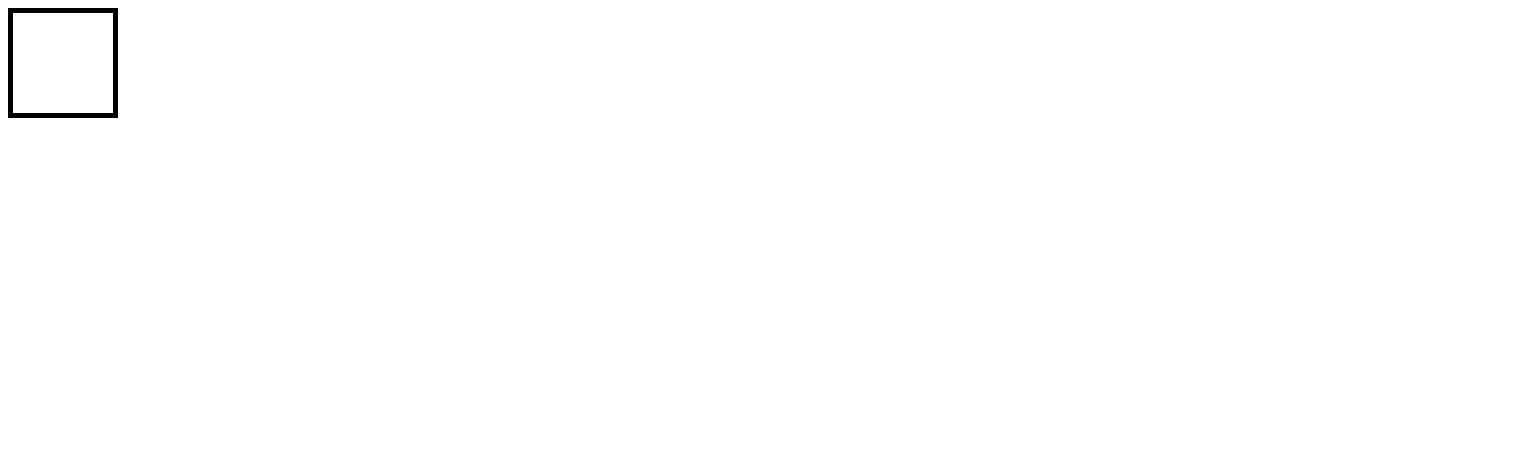
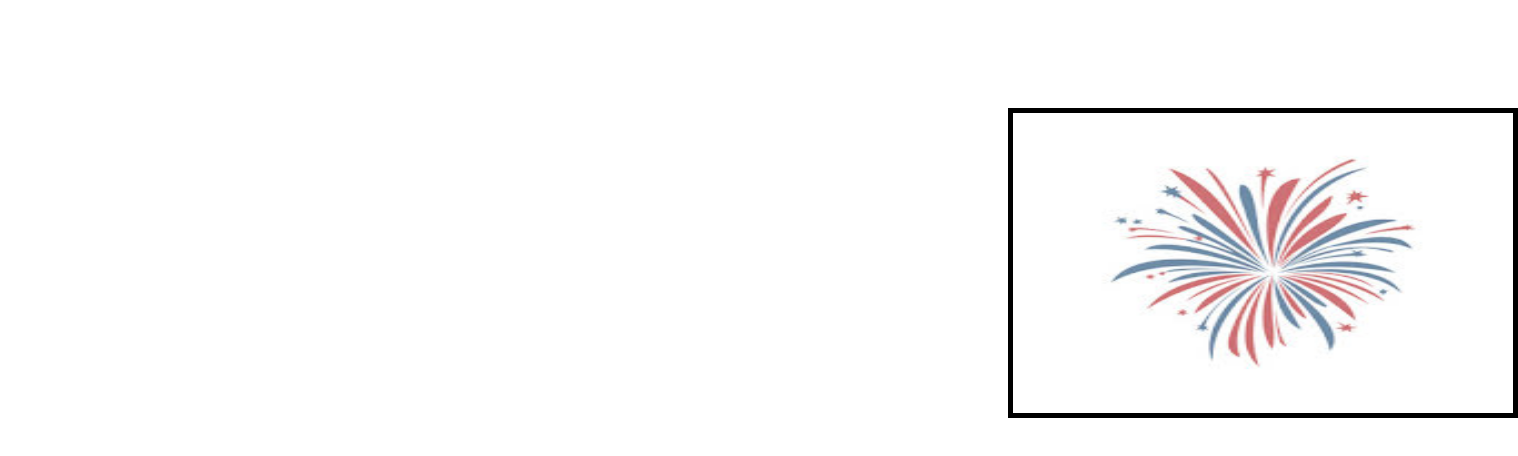
Before and after one commit to divory2/WP-Group5, a plain HTML site: page index.html in a window 1280 px wide. Shown: the whole page, 1518 px wide, since content can reach past the window. Drawn offline with Linux system fonts and the light colour scheme.

Commit message:
firework animation was implemented

```diff
--- a/index.html
+++ b/index.html
@@ -27,7 +27,7 @@
 
 </div>
 <div class="fireworks-container">
-
+    <img src="fire-works.jpeg" alt="fireworks">
 </div>
 
 
--- a/styles.css
+++ b/styles.css
@@ -3,8 +3,32 @@
 }
 .fireworks-container{
     border: solid black 5px;
-    height: 100px;
-    width: 100px;
+    height: 300px;
+    width: 500px;
     position: relative;
+    overflow: hidden;
+    top: 100px;
+    left: 1000px;
+    display: flex;
+}
+.fireworks-container img{
+    object-fit:fill;
+    height: 300px;
+    width: 500px;
+    opacity: 0.6;
+    position: absolute;
 
 }
+.fireworks-container:hover:before img{
+
+}
+.fireworks-container:hover:after img{
+    animation: fadeffect 2s infinite;
+
+
+}
+@keyframes fadeEffect {
+    0% { opacity: 0; }  /* Start with fully transparent */
+    50% { opacity: 1; } /* Fade in to fully opaque */
+    100% { opacity: 0; } /* Fade out to fully transparent */
+  }
```
Also changed, not shown: fire-works.jpeg (added).
